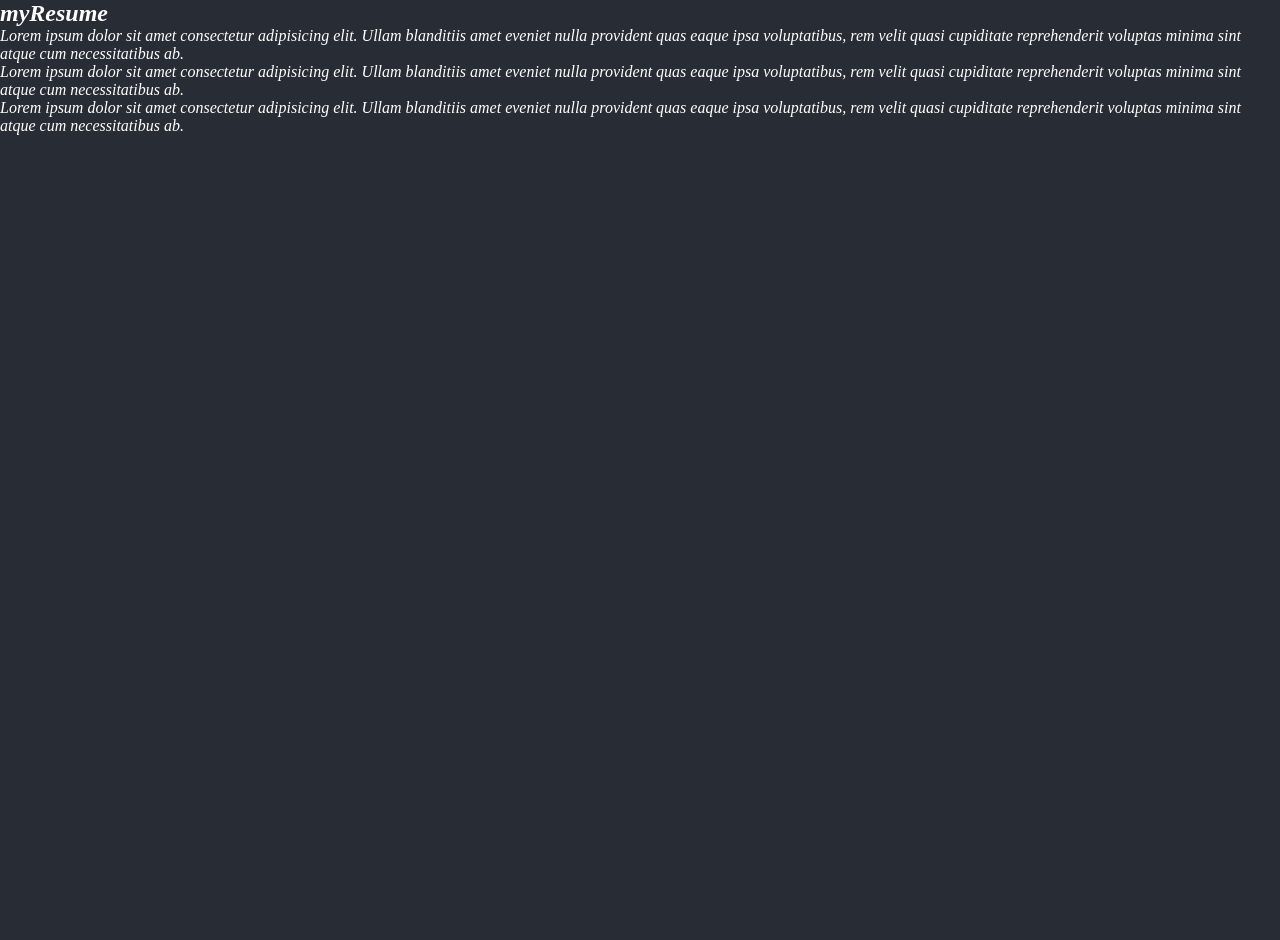
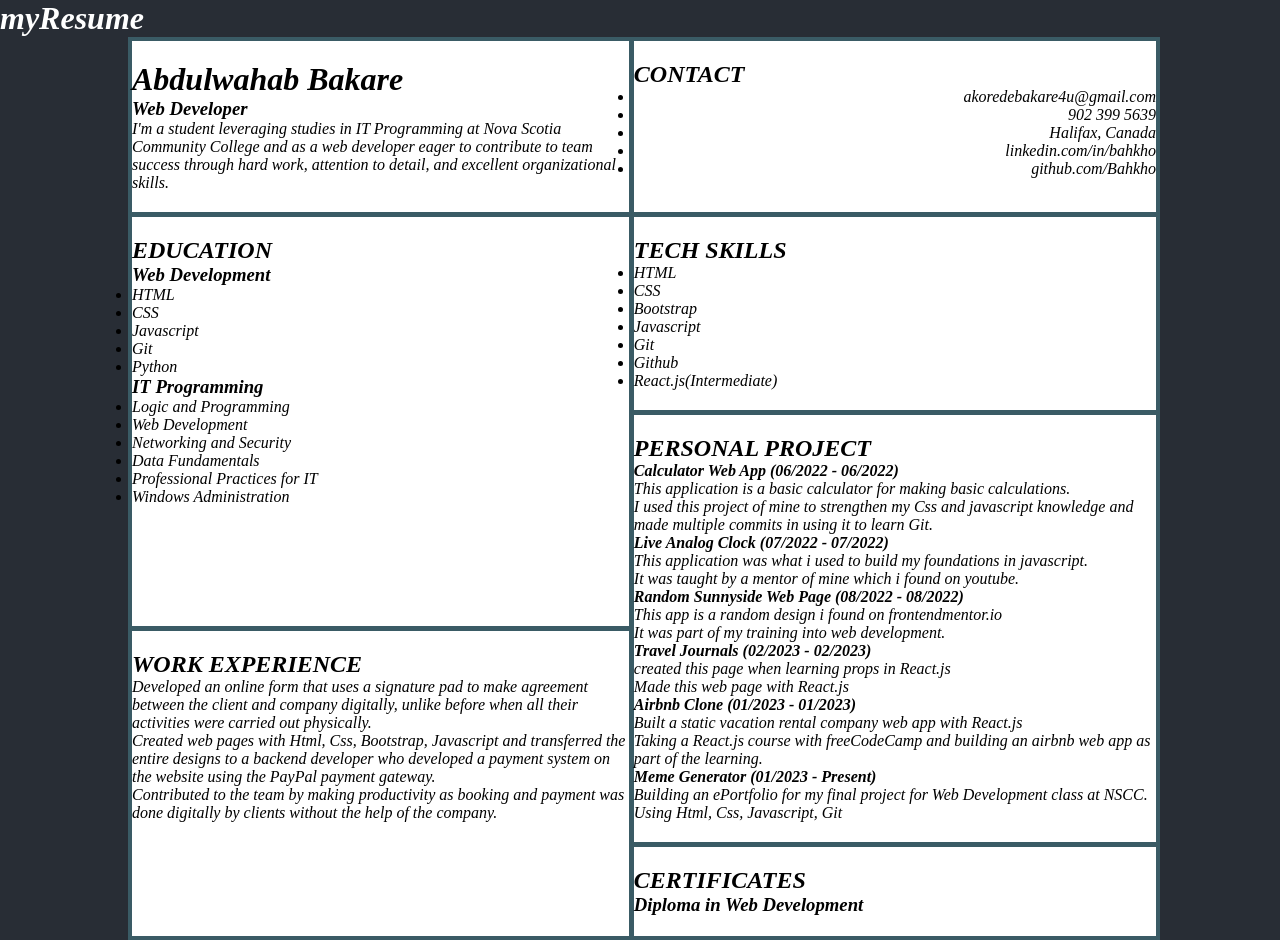
Before and after one commit to Bahkho/e-portfolio-WEBD1000, a plain HTML site: page myResume.html in a window 1280 px wide. Before the commit the page ends 800 px from the top, so only its background shows below. Drawn offline with Linux system fonts and the light colour scheme.

Commit message:
half way done with exercise 9

```diff
--- a/myResume.html
+++ b/myResume.html
@@ -4,26 +4,138 @@
     <meta charset="UTF-8" />
     <meta http-equiv="X-UA-Compatible" content="IE=edge" />
     <meta name="viewport" content="width=device-width, initial-scale=1.0" />
-    <link rel="stylesheet" href="portfolio_base.css">
+    <link rel="stylesheet" href="portfolio_base.css" />
+    <link rel="stylesheet" href="portfolio_layout.css" />
 
     <title>myResume...</title>
   </head>
   <body>
-    <h2>myResume</h2>
+    <h1>myResume</h1>
+
+    <div class="grid-container">
+      <div class="item1">
+        <h1>Abdulwahab Bakare</h1>
+        <h3>Web Developer</h3>
         <p>
-      Lorem ipsum dolor sit amet consectetur adipisicing elit. Ullam blanditiis
-      amet eveniet nulla provident quas eaque ipsa voluptatibus, rem velit quasi
-      cupiditate reprehenderit voluptas minima sint atque cum necessitatibus ab.
+          I'm a student leveraging studies in IT Programming at Nova Scotia
+          Community College and as a web developer eager to contribute to team
+          success through hard work, attention to detail, and excellent
+          organizational skills.
+        </p>
+      </div>
+      <div class="item2">
+        <h2>CONTACT</h2>
+        <ul id="contacts">
+          <li>akoredebakare4u@gmail.com</li>
+          <li>902 399 5639</li>
+          <li>Halifax, Canada</li>
+          <li>linkedin.com/in/bahkho</li>
+          <li>github.com/Bahkho</li>
+        </ul>
+      </div>
+      <div class="item3">
+        <h2>EDUCATION</h2>
+        <h3>Web Development</h3>
+        <ul>
+          <li>HTML</li>
+          <li>CSS</li>
+          <li>Javascript</li>
+          <li>Git</li>
+          <li>Python</li>
+        </ul>
+        <h3>IT Programming</h3>
+        <ul>
+          <li>Logic and Programming</li>
+          <li>Web Development</li>
+          <li>Networking and Security</li>
+          <li>Data Fundamentals</li>
+          <li>Professional Practices for IT</li>
+          <li>Windows Administration</li>
+        </ul>
+      </div>
+      <div class="item4">
+        <h2>TECH SKILLS</h2>
+        <ul>
+          <li>HTML</li>
+          <li>CSS</li>
+          <li>Bootstrap</li>
+          <li>Javascript</li>
+          <li>Git</li>
+          <li>Github</li>
+          <li>React.js(Intermediate)</li>
+        </ul>
+      </div>
+      <div class="item5">
+        <h2>PERSONAL PROJECT</h2>
+        <div>
+          <p><b>Calculator Web App (06/2022 - 06/2022)</b></p>
+          <p>
+            This application is a basic calculator for making basic calculations.
           </p>
           <p>
-      Lorem ipsum dolor sit amet consectetur adipisicing elit. Ullam blanditiis
-      amet eveniet nulla provident quas eaque ipsa voluptatibus, rem velit quasi
-      cupiditate reprehenderit voluptas minima sint atque cum necessitatibus ab.
+            I used this project of mine to strengthen my Css and javascript
+            knowledge and made multiple commits in using it to learn Git.
+          </p>
+        </div>
+        <div>
+          <p><b>Live Analog Clock (07/2022 - 07/2022)</b></p>
+          <p>
+            This application was what i used to build my foundations in
+            javascript.
+          </p>
+          <p>It was taught by a mentor of mine which i found on youtube.</p>
+        </div>
+        <div>
+          <p><b>Random Sunnyside Web Page (08/2022 - 08/2022)</b></p>
+          <p>This app is a random design i found on frontendmentor.io</p>
+          <p>It was part of my training into web development.</p>
+        </div>
+        <div>
+          <p><b>Travel Journals (02/2023 - 02/2023)</b></p>
+          <p>created this page when learning props in React.js</p>
+          <p>Made this web page with React.js</p>
+        </div>
+        <div>
+          <p><b>Airbnb Clone (01/2023 - 01/2023)</b></p>
+          <p>Built a static vacation rental company web app with React.js</p>
+          <p>
+            Taking a React.js course with freeCodeCamp and building an airbnb
+            web app as part of the learning.
+          </p>
+        </div>
+        <div>
+          <p><b>Meme Generator (01/2023 - Present)</b></p>
+          <p>
+            Building an ePortfolio for my final project for Web Development
+            class at NSCC.
+          </p>
+          <p>Using Html, Css, Javascript, Git</p>
+        </div>
+      </div>
+      <div class="item6">
+        <h2>WORK EXPERIENCE</h2>
+        <span>
+          <p>
+            Developed an online form that uses a signature pad to make agreement
+            between the client and company digitally, unlike before when all
+            their activities were carried out physically.
           </p>
           <p>
-      Lorem ipsum dolor sit amet consectetur adipisicing elit. Ullam blanditiis
-      amet eveniet nulla provident quas eaque ipsa voluptatibus, rem velit quasi
-      cupiditate reprehenderit voluptas minima sint atque cum necessitatibus ab.
+            Created web pages with Html, Css, Bootstrap, Javascript and
+            transferred the entire designs to a backend developer who developed
+            a payment system on the website using the PayPal payment gateway.
           </p>
+          <p>
+            Contributed to the team by making productivity as booking and
+            payment was done digitally by clients without the help of the
+            company.
+          </p>
+        </span>
+      </div>
+      <div class="item7">
+        <h2>CERTIFICATES</h2>
+        <h3>Diploma in Web Development</h3>
+      </div>
+    </div>
   </body>
 </html>
```
Also changed, not shown: certificates.html (+2 -0 lines), contact.html (+2 -0 lines), goals.html (+2 -0 lines), index.html (+2 -0 lines), skills.html (+2 -0 lines). Lines whose indentation alone changed are shown as unchanged.
